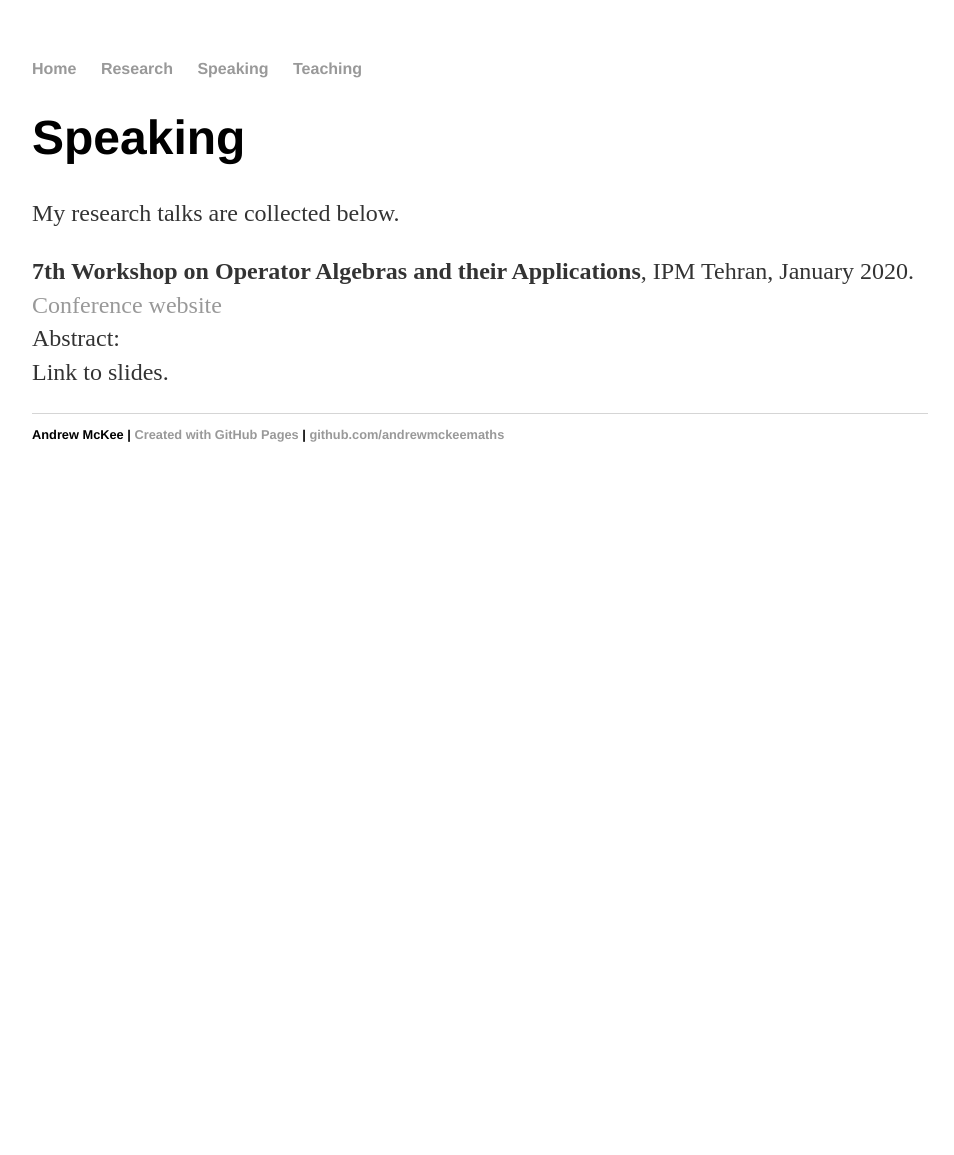
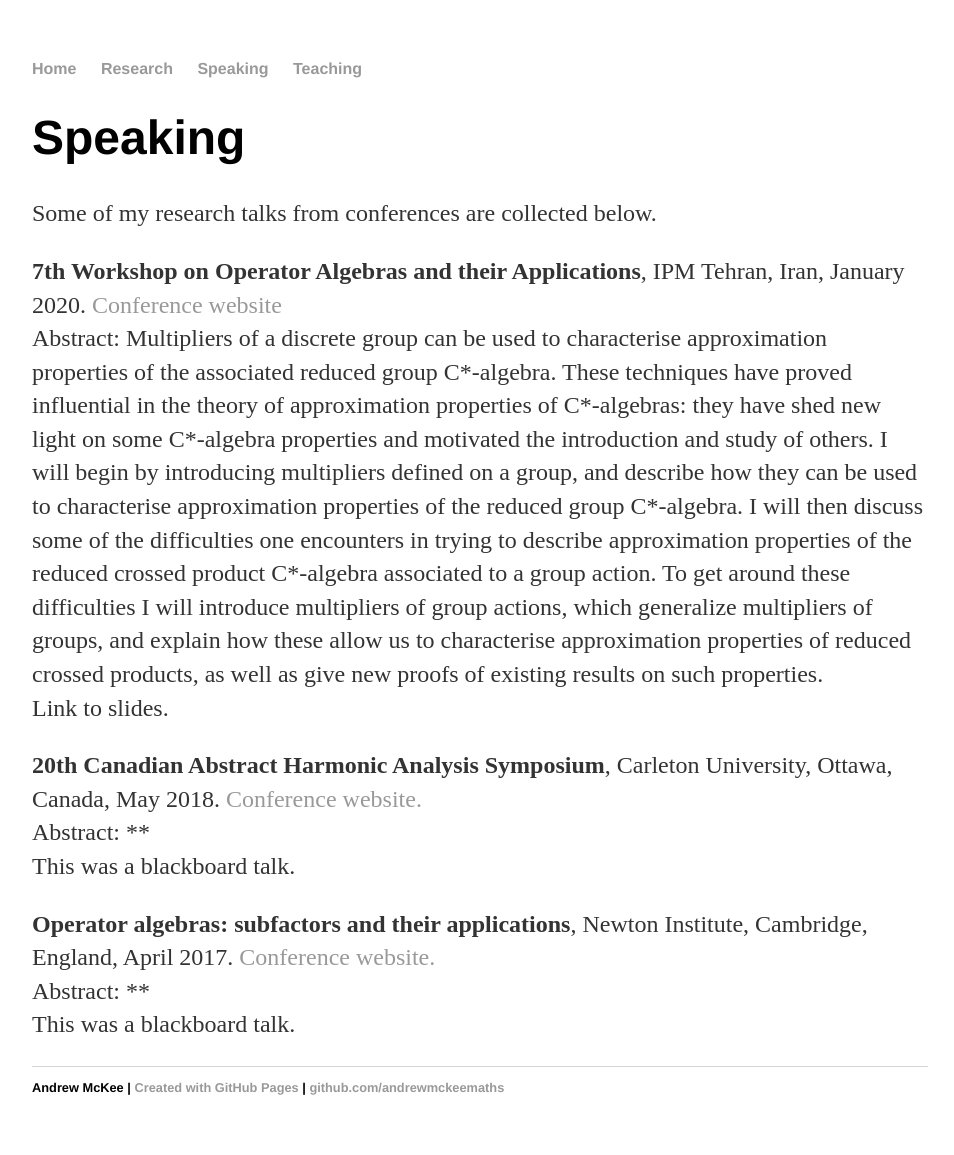
Before and after one commit to andrewmckeemaths/andrewmckeemaths.github.io, a Jekyll site: the page built from speaking/index.html, in a window 1280 px wide. Shown: the whole page, without its empty margins (160-1114 px from the left). Built offline with Jekyll 4.4.1, drawn with Linux system fonts in a browser that asks for light colours; before the commit the page ends 900 px from its top, so only the background shows below that.

Commit message:
Update index.html

```diff
--- a/speaking/index.html
+++ b/speaking/index.html
@@ -5,8 +5,18 @@ title: Andrew McKee
 
 <h1>Speaking</h1>
 
-<p>My research talks are collected below.</p>
+<p>Some of my research talks from conferences are collected below.</p>
 
-<p><strong>7th Workshop on Operator Algebras and their Applications</strong>, IPM Tehran, January 2020. <a href="http://math.ipm.ac.ir/conferences/2020/OpeAlg2020/">Conference website</a> <br />
-Abstract: <br />
+<p><strong>7th Workshop on Operator Algebras and their Applications</strong>, IPM Tehran, Iran, January 2020. <a href="http://math.ipm.ac.ir/conferences/2020/OpeAlg2020/">Conference website</a> <br />
+Abstract: Multipliers of a discrete group can be used to characterise approximation properties of the associated reduced group C*-algebra. These techniques have proved influential in the theory of approximation properties of C*-algebras: they have shed new light on some C*-algebra properties and motivated the introduction and study of others. I will begin by introducing multipliers defined on a group, and describe how they can be used to characterise approximation properties of the reduced group C*-algebra. I will then discuss some of the difficulties one encounters in trying to describe approximation properties of the reduced crossed product C*-algebra associated to a group action. To get around these difficulties I will introduce multipliers of group actions, which generalize multipliers of groups, and explain how these allow us to characterise approximation properties of reduced crossed products, as well as give new proofs of existing results on such properties.<br />
 Link to slides.</p>
+
+<p><strong>20th Canadian Abstract Harmonic Analysis Symposium</strong>, Carleton University, Ottawa, Canada, May 2018. <a href="">Conference website.</a><br />
+Abstract: **<br />
+This was a blackboard talk.
+</p>
+
+<p><strong>Operator algebras: subfactors and their applications</strong>, Newton Institute, Cambridge, England, April 2017. <a href="">Conference website.</a><br />
+Abstract: **<br />
+This was a blackboard talk.
+</p>
```
